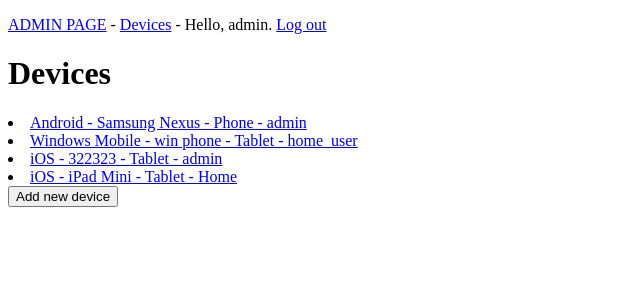
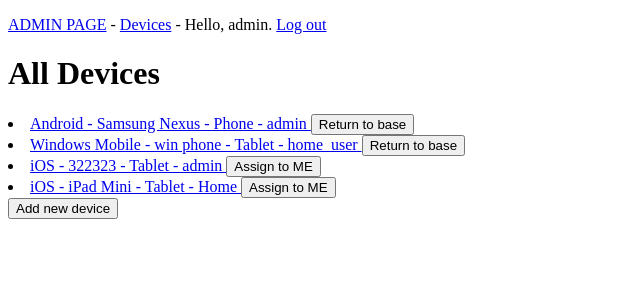
Before and after one commit to RomanKhripunov/blitz_device_farm, a Django app: page / in a window 1280 px wide. Shown: the top 300 px of the page, without its empty margins (0-640 px from the left). Run offline with Django 3.2, Linux system fonts and the light colour scheme; a user stored in the database is signed in; data comes from the database, SQL or seed files in the repository; both versions use the stored data as it was after the commit.

Commit message:
small changes in devices templates

```diff
--- a/devices_farm/templates/devices_farm/device.html
+++ b/devices_farm/templates/devices_farm/device.html
@@ -1,8 +1,8 @@
 {% extends "devices_farm/base.html" %}
 
 {% block content %}
+    <h1>{{ device.device_name }}</h1>
     <table border="1px solid black">
-        <caption>{{ device.device_name }}</caption>
         <tr>
             <th>Parameter name</th>
             <th >Value</th>
--- a/devices_farm/templates/devices_farm/devices.html
+++ b/devices_farm/templates/devices_farm/devices.html
@@ -1,22 +1,32 @@
 {% extends "devices_farm/base.html" %}
 
 {% block content %}
-    <h1>Devices</h1>
+    <h1>All Devices</h1>
+
     {% for device in devices %}
         <li>
-                <!-- possible to use "def get_absolute_url(self)" instead -->
             <a href="{{ device.get_absolute_url }}">
                 {{ device.platform }} -
                 {{ device.device_name }} -
                 {{ device.type }} -
                 {{ device.holder }}
             </a>
+            {% if user == device.owner %}
+                <button>
+                    Return to base
+                </button>
+            {% else %}
+                <button>
+                    Assign to ME
+                </button>
+            {% endif %}
         </li>
     {% empty %}
         <li>
-                <h3>No devices have been added yet.</h3>
+            <h3>There isn't added devices.</h3>
         </li>
     {% endfor %}
+
     <form action="{% url 'devices_farm:add-device' %}">
         <button name="submit">Add new device</button>
     </form>
```
Also changed, not shown: db.sqlite3. Lines whose indentation alone changed are shown as unchanged.
